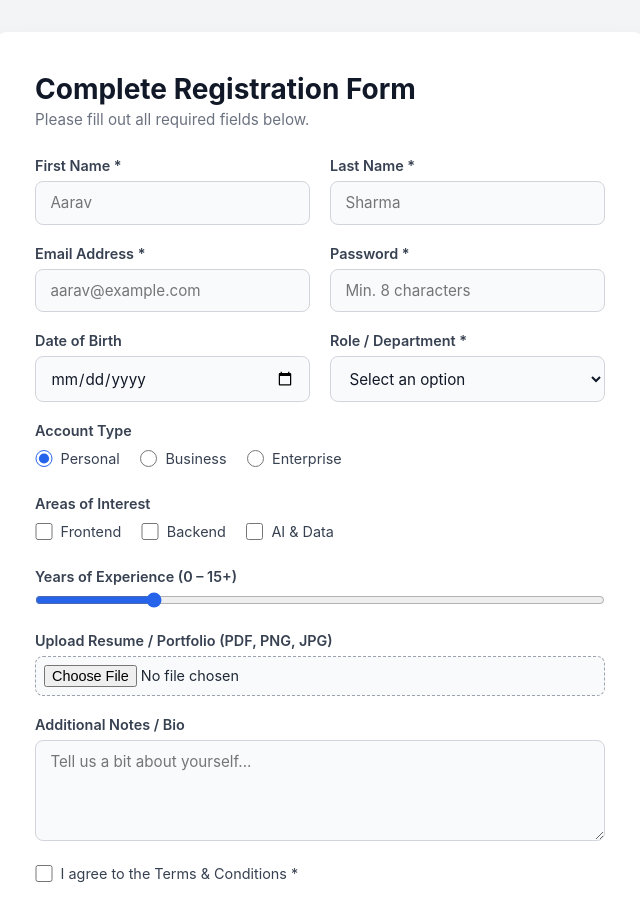
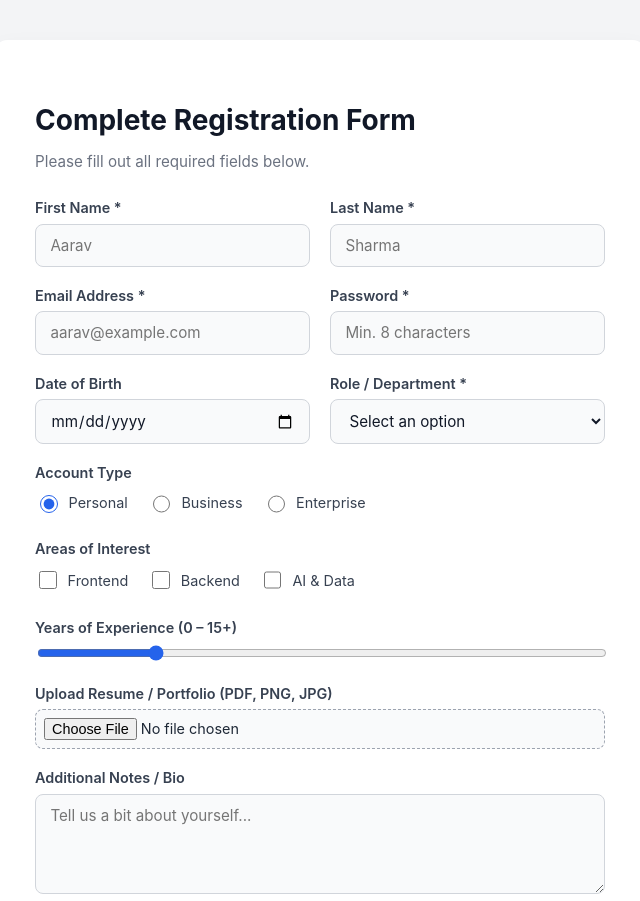
Before and after one commit to patilishita2007-afk/day-11, a plain HTML site: page index.html in a window 1280 px wide. Shown: the top 901 px of the page, without its empty margins (320-960 px from the left). Drawn offline with Linux system fonts and the light colour scheme.

Commit message:
Change padding and margin in branch2

```diff
--- a/style.css
+++ b/style.css
@@ -1,8 +1,8 @@
 /* Reset & Base Styles */
 * {
   box-sizing: border-box;
-  margin: 0;
-  padding: 0;
+  margin: 3;
+  padding: 4;
   font-family: -apple-system, BlinkMacSystemFont, "Segoe UI", Roboto, Helvetica, Arial, sans-serif;
 }
 
```
